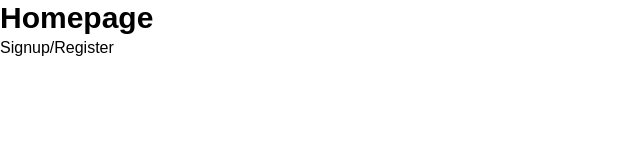
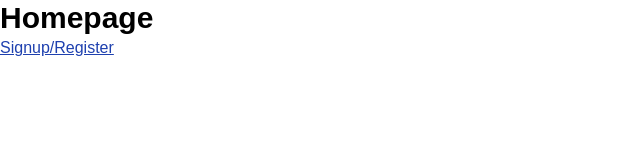
Before and after one commit to faroeq33/authexample, a React (Vite) app: page / in a window 1280 px wide. Shown: the top 160 px of the page, without its empty margins (0-640 px from the left). Built offline with nearby package versions, Linux system fonts and the light colour scheme.

Commit message:
Clarify link by adding underline

```diff
--- a/src/pages/Home.tsx
+++ b/src/pages/Home.tsx
@@ -5,7 +5,9 @@ export default function HomePage() {
   return (
     <>
       <H1>Homepage</H1>
-      <Link to="/register">Signup/Register</Link>
+      <Link to="/register" className="text-blue-800 underline">
+        Signup/Register
+      </Link>
     </>
   );
 }
```
